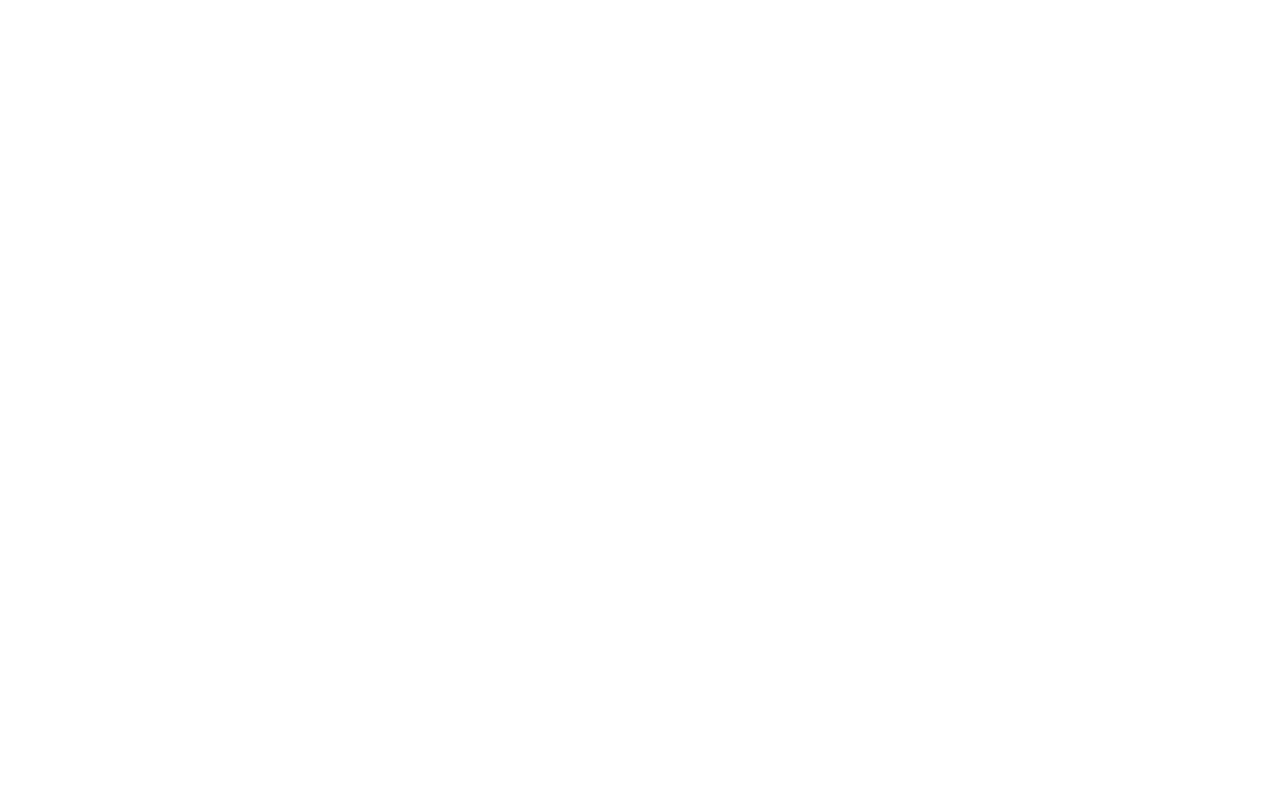
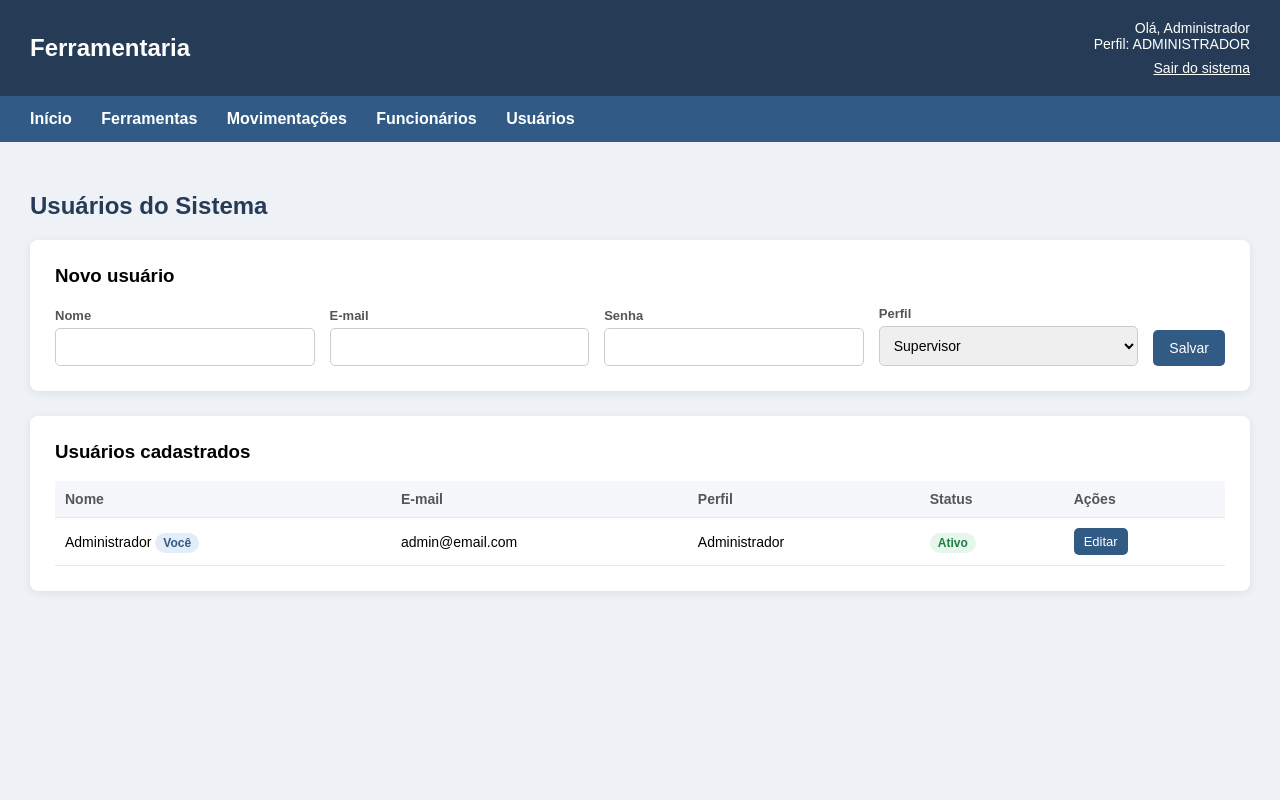
Before and after one commit to otaviovinicius-15/IoT_SA, a PHP site: page /usuarios.php in a window 1280 px wide. Before the commit the page is empty. Run offline with PHP 8.4, Linux system fonts and the light colour scheme; a user stored in the database is signed in; data comes from the database, SQL or seed files in the repository.

Commit message:
add cadastro de usuario

```diff
--- a/funcionarios.php
+++ b/funcionarios.php
@@ -409,7 +409,7 @@ $funcionarios = $pdo->query("
 
         <a href="dashboard.php">Início</a>
         <a href="ferramentas.php">Ferramentas</a>
-        <a href="movimentacoes.php">Movimentações</a>
+        <a href="historico.php">Movimentações</a>
 
         <?php if ($ehAdmin): ?>
             <a href="funcionarios.php">Funcionários</a>
--- a/historico.php
+++ b/historico.php
@@ -286,6 +286,7 @@ function formatarData($data)
         <a href="ferramentas.php">Ferramentas</a>
         <a href="historico.php">Movimentações</a>
         <?php if ($ehAdmin): ?>
+        <a href="funcionarios.php">Funcionários</a>
         <a href="usuarios.php">Usuários</a>
         <?php endif; ?>
     </nav>
--- a/usuarios.php
+++ b/usuarios.php
@@ -0,0 +1,492 @@
+<?php
+
+require_once "./config/conexao.php";
+
+if (!isset($_SESSION['usuario_id'])) {
+    header("Location: login.php");
+    exit;
+}
+
+if ($_SESSION['perfil'] !== 'administrador') {
+    header("Location: dashboard.php");
+    exit;
+}
+
+$nome    = $_SESSION['usuario_nome'];
+$perfil  = $_SESSION['perfil'];
+$meuId   = (int) $_SESSION['usuario_id'];
+
+$perfis = [
+    'administrador' => 'Administrador',
+    'supervisor'    => 'Supervisor',
+];
+
+$erro = "";
+
+$mensagens = [
+    'cadastrado' => 'Usuário cadastrado com sucesso.',
+    'editado'    => 'Usuário atualizado com sucesso.',
+    'status'     => 'Status do usuário alterado.',
+];
+$sucesso = $mensagens[$_GET['msg'] ?? ''] ?? '';
+
+if ($_SERVER['REQUEST_METHOD'] === 'POST') {
+
+    $acao = $_POST['acao'] ?? '';
+    $id   = (int) ($_POST['id'] ?? 0);
+
+    if ($acao === 'salvar') {
+
+        $nomeUsuario   = trim($_POST['nome'] ?? '');
+        $email         = trim($_POST['email'] ?? '');
+        $senha         = $_POST['senha'] ?? '';
+        $perfilUsuario = $_POST['perfil'] ?? '';
+
+        if ($id === $meuId) {
+            $perfilUsuario = $perfil;
+        }
+
+        if ($nomeUsuario === '') {
+            $erro = "Informe o nome do usuário.";
+        } elseif (!filter_var($email, FILTER_VALIDATE_EMAIL)) {
+            $erro = "Informe um e-mail válido.";
+        } elseif (!isset($perfis[$perfilUsuario])) {
+            $erro = "Selecione um perfil válido.";
+        } elseif ($id === 0 && strlen($senha) < 6) {
+            $erro = "A senha deve ter pelo menos 6 caracteres.";
+        } elseif ($id > 0 && $senha !== '' && strlen($senha) < 6) {
+            $erro = "A nova senha deve ter pelo menos 6 caracteres.";
+        } else {
+            try {
+                if ($id > 0) {
+                    $stmt = $pdo->prepare("UPDATE usuarios SET nome = ?, email = ?, perfil = ? WHERE id = ?");
+                    $stmt->execute([$nomeUsuario, $email, $perfilUsuario, $id]);
+
+                    if ($senha !== '') {
+                        $stmt = $pdo->prepare("UPDATE usuarios SET senha = ? WHERE id = ?");
+                        $stmt->execute([password_hash($senha, PASSWORD_DEFAULT), $id]);
+                    }
+
+                    if ($id === $meuId) {
+                        $_SESSION['usuario_nome'] = $nomeUsuario;
+                    }
+
+                    header("Location: usuarios.php?msg=editado");
+                    exit;
+                }
+
+                $stmt = $pdo->prepare("INSERT INTO usuarios (nome, email, senha, perfil) VALUES (?, ?, ?, ?)");
+                $stmt->execute([$nomeUsuario, $email, password_hash($senha, PASSWORD_DEFAULT), $perfilUsuario]);
+
+                header("Location: usuarios.php?msg=cadastrado");
+                exit;
+
+            } catch (PDOException $e) {
+                $erro = $e->getCode() === '23000'
+                    ? "Este e-mail já está cadastrado."
+                    : "Erro ao salvar o usuário.";
+            }
+        }
+    }
+
+    if ($acao === 'status') {
+        if ($id === $meuId) {
+            $erro = "Você não pode inativar o seu próprio usuário.";
+        } else {
+            $stmt = $pdo->prepare("UPDATE usuarios SET ativo = NOT ativo WHERE id = ?");
+            $stmt->execute([$id]);
+
+            header("Location: usuarios.php?msg=status");
+            exit;
+        }
+    }
+}
+
+$editando = null;
+
+if (isset($_GET['editar'])) {
+    $stmt = $pdo->prepare("SELECT id, nome, email, perfil FROM usuarios WHERE id = ?");
+    $stmt->execute([(int) $_GET['editar']]);
+    $editando = $stmt->fetch();
+}
+
+$form = [
+    'id'     => $editando['id'] ?? ($_POST['id'] ?? ''),
+    'nome'   => $editando['nome'] ?? ($_POST['nome'] ?? ''),
+    'email'  => $editando['email'] ?? ($_POST['email'] ?? ''),
+    'perfil' => $editando['perfil'] ?? ($_POST['perfil'] ?? 'supervisor'),
+];
+
+$editandoProprio = (int) $form['id'] === $meuId;
+
+$usuarios = $pdo->query("SELECT id, nome, email, perfil, ativo FROM usuarios ORDER BY ativo DESC, nome")->fetchAll();
+
+?>
+
+<!DOCTYPE html>
+<html lang="pt-br">
+<head>
+    <meta charset="UTF-8">
+    <meta name="viewport" content="width=device-width, initial-scale=1.0">
+    <title>Usuários - Ferramentaria</title>
+    <style>
+        * {
+            box-sizing: border-box;
+        }
+
+        body {
+            margin: 0;
+            font-family: Arial, sans-serif;
+            background-color: #eef1f5;
+        }
+
+        header {
+            background-color: #263b55;
+            color: white;
+            padding: 20px 30px;
+            display: flex;
+            justify-content: space-between;
+            align-items: center;
+        }
+
+        header h2 {
+            margin: 0;
+        }
+
+        .usuario {
+            text-align: right;
+            font-size: 14px;
+        }
+
+        .usuario a {
+            color: white;
+            display: inline-block;
+            margin-top: 8px;
+        }
+
+        nav {
+            background-color: #315b85;
+            padding: 14px 30px;
+        }
+
+        nav a {
+            color: white;
+            text-decoration: none;
+            margin-right: 25px;
+            font-weight: bold;
+        }
+
+        nav a:hover {
+            text-decoration: underline;
+        }
+
+        main {
+            padding: 30px;
+        }
+
+        h2.titulo {
+            color: #263b55;
+        }
+
+        .caixa {
+            background-color: white;
+            padding: 25px;
+            border-radius: 8px;
+            margin-bottom: 25px;
+            box-shadow: 0 2px 8px rgba(0, 0, 0, 0.08);
+            overflow-x: auto;
+        }
+
+        .caixa h3 {
+            margin-top: 0;
+        }
+
+        .campos {
+            display: flex;
+            gap: 15px;
+            flex-wrap: wrap;
+            align-items: flex-end;
+        }
+
+        .campo {
+            display: flex;
+            flex-direction: column;
+            flex: 1;
+            min-width: 170px;
+        }
+
+        .campo label {
+            font-size: 13px;
+            font-weight: bold;
+            color: #555;
+            margin-bottom: 5px;
+        }
+
+        .campo input,
+        .campo select {
+            padding: 10px;
+            border: 1px solid #ccc;
+            border-radius: 5px;
+            font-size: 14px;
+        }
+
+        .dica {
+            font-size: 12px;
+            color: #888;
+            margin-top: 4px;
+        }
+
+        .botao {
+            display: inline-block;
+            background-color: #315b85;
+            color: white;
+            border: none;
+            text-decoration: none;
+            padding: 10px 16px;
+            border-radius: 5px;
+            font-size: 14px;
+            cursor: pointer;
+        }
+
+        .botao:hover {
+            background-color: #244565;
+        }
+
+        .botao.cinza {
+            background-color: #888;
+        }
+
+        .botao.vermelho {
+            background-color: #c0392b;
+        }
+
+        .botao.verde {
+            background-color: #27ae60;
+        }
+
+        .botao.pequeno {
+            padding: 6px 10px;
+            font-size: 13px;
+        }
+
+        .mensagem {
+            padding: 12px 15px;
+            border-radius: 5px;
+            margin-bottom: 20px;
+        }
+
+        .mensagem.sucesso {
+            background-color: #e6f6ec;
+            color: #1e7e45;
+        }
+
+        .mensagem.erro {
+            background-color: #fdecea;
+            color: #a93226;
+        }
+
+        table {
+            width: 100%;
+            border-collapse: collapse;
+            font-size: 14px;
+        }
+
+        th, td {
+            text-align: left;
+            padding: 10px;
+            border-bottom: 1px solid #e3e6ea;
+        }
+
+        th {
+            background-color: #f5f7fa;
+            color: #555;
+        }
+
+        td form {
+            display: inline;
+        }
+
+        .inativo {
+            color: #999;
+        }
+
+        .etiqueta {
+            padding: 3px 8px;
+            border-radius: 10px;
+            font-size: 12px;
+            font-weight: bold;
+        }
+
+        .etiqueta.ativo {
+            background-color: #e6f6ec;
+            color: #1e7e45;
+        }
+
+        .etiqueta.inativo {
+            background-color: #eee;
+            color: #777;
+        }
+
+        .etiqueta.voce {
+            background-color: #e3edf7;
+            color: #315b85;
+        }
+
+        @media (max-width: 600px) {
+            header {
+                flex-direction: column;
+                align-items: flex-start;
+                gap: 15px;
+            }
+
+            .usuario {
+                text-align: left;
+            }
+
+            nav a {
+                display: inline-block;
+                margin: 5px 12px 5px 0;
+            }
+
+            main {
+                padding: 20px;
+            }
+        }
+    </style>
+</head>
+
+<body>
+    <header>
+        <h2>Ferramentaria</h2>
+
+        <div class="usuario">
+            Olá, <?= htmlspecialchars($nome) ?><br>
+            Perfil: <?= strtoupper($perfil) ?><br>
+            <a href="sair.php">Sair do sistema</a>
+        </div>
+    </header>
+
+    <nav>
+        <a href="dashboard.php">Início</a>
+        <a href="ferramentas.php">Ferramentas</a>
+        <a href="historico.php">Movimentações</a>
+        <a href="funcionarios.php">Funcionários</a>
+        <a href="usuarios.php">Usuários</a>
+    </nav>
+
+    <main>
+        <h2 class="titulo">Usuários do Sistema</h2>
+
+        <?php if ($sucesso): ?>
+            <div class="mensagem sucesso"><?= $sucesso ?></div>
+        <?php endif; ?>
+
+        <?php if ($erro): ?>
+            <div class="mensagem erro"><?= $erro ?></div>
+        <?php endif; ?>
+
+        <div class="caixa">
+            <h3><?= $form['id'] ? 'Editar usuário' : 'Novo usuário' ?></h3>
+
+            <form method="POST" action="usuarios.php">
+                <input type="hidden" name="acao" value="salvar">
+                <input type="hidden" name="id" value="<?= $form['id'] ?>">
+
+                <div class="campos">
+                    <div class="campo">
+                        <label for="nome">Nome</label>
+                        <input type="text" id="nome" name="nome" required maxlength="100"
+                               value="<?= htmlspecialchars($form['nome']) ?>">
+                    </div>
+
+                    <div class="campo">
+                        <label for="email">E-mail</label>
+                        <input type="email" id="email" name="email" required maxlength="100"
+                               value="<?= htmlspecialchars($form['email']) ?>">
+                    </div>
+
+                    <div class="campo">
+                        <label for="senha">Senha</label>
+                        <input type="password" id="senha" name="senha" minlength="6"
+                               <?= $form['id'] ? '' : 'required' ?>>
+                        <?php if ($form['id']): ?>
+                            <span class="dica">Deixe em branco para manter a atual.</span>
+                        <?php endif; ?>
+                    </div>
+
+                    <div class="campo">
+                        <label for="perfil">Perfil</label>
+                        <select id="perfil" name="perfil" <?= $editandoProprio ? 'disabled' : '' ?>>
+                            <?php foreach ($perfis as $valor => $rotulo): ?>
+                            <option value="<?= $valor ?>" <?= $form['perfil'] === $valor ? 'selected' : '' ?>>
+                                <?= $rotulo ?>
+                            </option>
+                            <?php endforeach; ?>
+                        </select>
+                        <?php if ($editandoProprio): ?>
+                            <span class="dica">Você não pode alterar o próprio perfil.</span>
+                        <?php endif; ?>
+                    </div>
+
+                    <div>
+                        <button type="submit" class="botao">Salvar</button>
+                        <?php if ($form['id']): ?>
+                            <a href="usuarios.php" class="botao cinza">Cancelar</a>
+                        <?php endif; ?>
+                    </div>
+                </div>
+            </form>
+        </div>
+
+        <div class="caixa">
+            <h3>Usuários cadastrados</h3>
+
+            <table>
+                <tr>
+                    <th>Nome</th>
+                    <th>E-mail</th>
+                    <th>Perfil</th>
+                    <th>Status</th>
+                    <th>Ações</th>
+                </tr>
+
+                <?php foreach ($usuarios as $u): ?>
+                <tr class="<?= $u['ativo'] ? '' : 'inativo' ?>">
+                    <td>
+                        <?= htmlspecialchars($u['nome']) ?>
+                        <?php if ($u['id'] == $meuId): ?>
+                            <span class="etiqueta voce">Você</span>
+                        <?php endif; ?>
+                    </td>
+                    <td><?= htmlspecialchars($u['email']) ?></td>
+                    <td><?= $perfis[$u['perfil']] ?></td>
+                    <td>
+                        <?php if ($u['ativo']): ?>
+                            <span class="etiqueta ativo">Ativo</span>
+                        <?php else: ?>
+                            <span class="etiqueta inativo">Inativo</span>
+                        <?php endif; ?>
+                    </td>
+                    <td>
+                        <a href="usuarios.php?editar=<?= $u['id'] ?>" class="botao pequeno">Editar</a>
+
+                        <?php if ($u['id'] != $meuId): ?>
+                        <form method="POST" action="usuarios.php">
+                            <input type="hidden" name="acao" value="status">
+                            <input type="hidden" name="id" value="<?= $u['id'] ?>">
+                            <?php if ($u['ativo']): ?>
+                                <button type="submit" class="botao pequeno vermelho"
+                                        onclick="return confirm('Inativar este usuário?')">Inativar</button>
+                            <?php else: ?>
+                                <button type="submit" class="botao pequeno verde">Ativar</button>
+                            <?php endif; ?>
+                        </form>
+                        <?php endif; ?>
+                    </td>
+                </tr>
+                <?php endforeach; ?>
+            </table>
+        </div>
+    </main>
+</body>
+</html>
```
